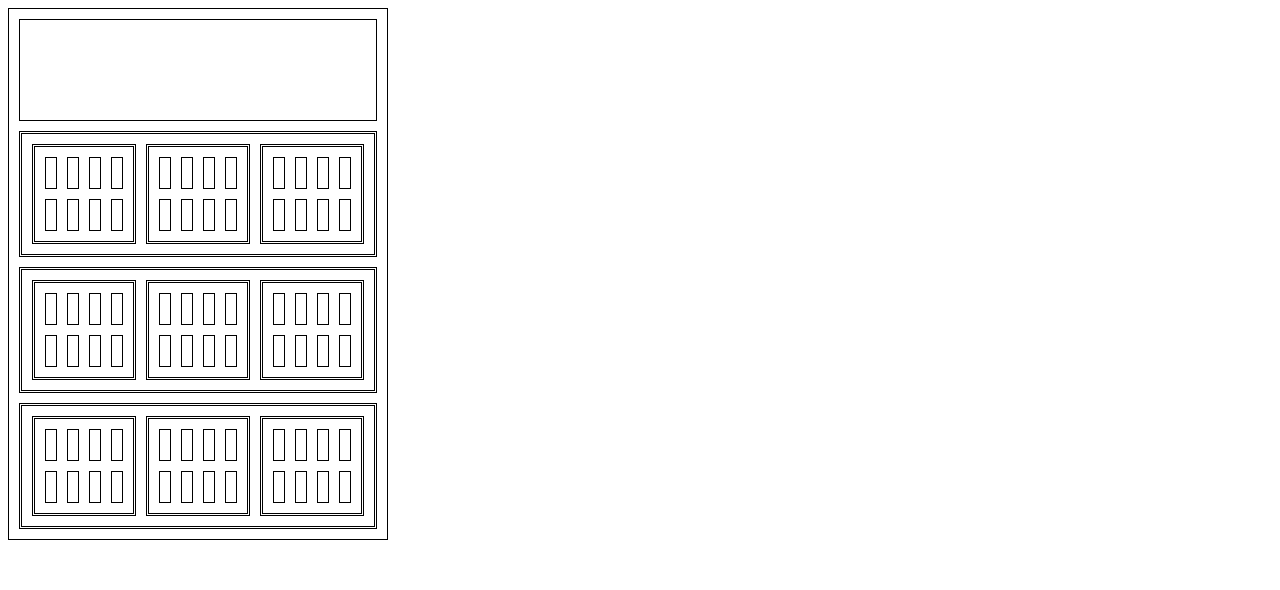
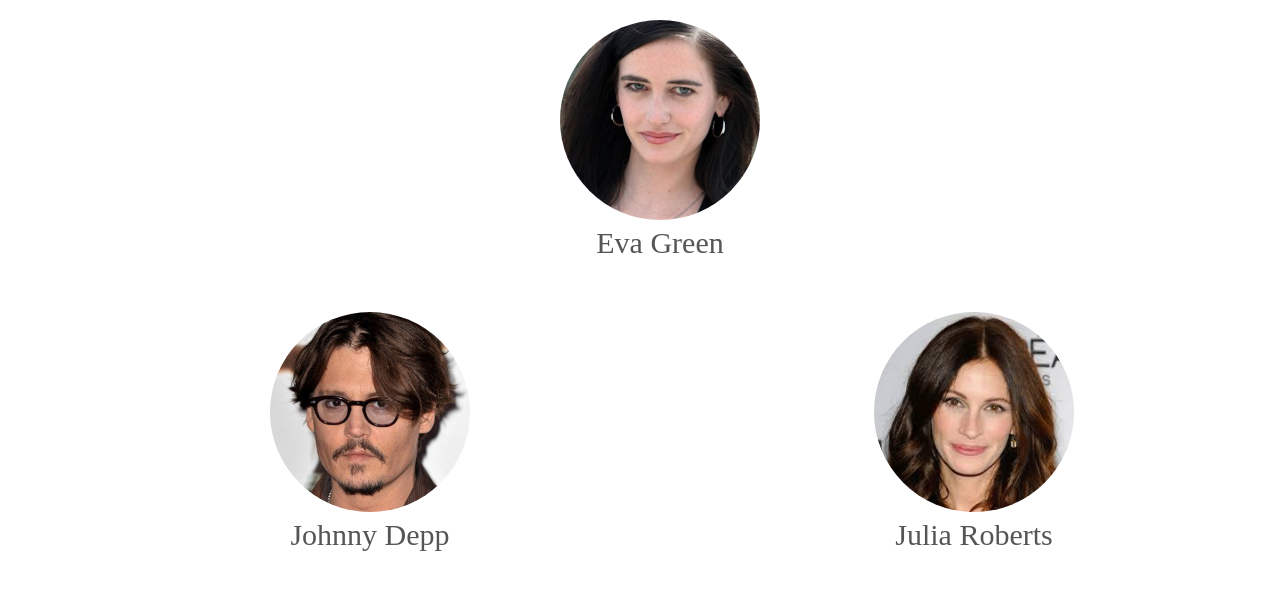
Before and after one commit to dhovhannisyan/HTML, a plain HTML site: page index.html in a window 1280 px wide. Drawn offline with Linux system fonts and the light colour scheme.

Commit message:
holiwood stars

```diff
--- a/css/style.css
+++ b/css/style.css
@@ -1,40 +1,54 @@
-main {
-	border: 1px solid;
-	padding: 0 10px;
-	display: inline-block;
+body {
+  margin: 0;
+  padding: 0;
+
+}
+.container {
+
+  padding: 20px;
 }
 
-.empty {
-	padding: 50px 150px;
-	margin: 10px 0;
-	border: 1px solid;
+div p {
+  text-align: center;
+  font-size: 30px;
+  font-family: Padauk;
+  padding: 2px 0;
+  margin: 0;
+  color: #555;
+  width: inherit;
 }
 
-ul {
-  list-style: none;
-  -webkit-padding-start: 0;
-  margin: 0;
+img {
+  height: 200px;
+  border-radius: 50%;
 }
 
-li {
-	border: 1px solid;
-	padding: 15px 5px;
-	float: left;
-  margin-right: 10px;
-	margin-top: 10px;
+p:hover {
+  cursor: pointer;
+  padding: 0;
+  font-size: 32px;
+  color: #9f5858;
 }
 
-.item {
-  border-style: double;
-  padding: 0 0 10px 10px;
-  margin: 0 10px 10px 0;
-  float: left
+.container div:nth-child(1){
+  margin-left: 540px;
+  padding: 0;
 }
 
-.inner {
-	margin-bottom: 10px;
-	padding: 10px 0 0 10px;
-	border-style: double;
-	float: left;
-	clear: both;
+.container div:nth-child(1) p{
+  width: 200px;
 }
+
+.container div:nth-child(1) p:hover {
+  padding: 1px 0 0 0;
+}
+
+.container div:nth-child(2){
+  display: inline-block;
+  margin: 50px 0 0 250px;
+}
+
+.container div:nth-child(3){
+  display: inline-block;
+  margin: 50px 0 0 400px;
+}
--- a/index.html
+++ b/index.html
@@ -2,165 +2,27 @@
 <!DOCTYPE html>
 <html>
 <head>
-  <title> Squares </title>
+  <title></title>
   <link rel="stylesheet" type="text/css" href="css/style.css">
 </head>
 <body>
-  <main>
 
-    <div class="empty"></div>
-
-    <div class="inner">
-
-      <div class="item">
-        <ul>
-          <li></li>
-          <li></li>
-          <li></li>
-          <li></li>
-        </ul>
-        <ul>
-          <li></li>
-          <li></li>
-          <li></li>
-          <li></li>
-        </ul>
-      </div>
-
-      <div class="item">
-        <ul>
-          <li></li>
-          <li></li>
-          <li></li>
-          <li></li>
-        </ul>
-        <ul>
-          <li></li>
-          <li></li>
-          <li></li>
-          <li></li>
-        </ul>
-      </div>
-
-      <div class="item">
-        <ul>
-          <li></li>
-          <li></li>
-          <li></li>
-          <li></li>
-        </ul>
-        <ul>
-          <li></li>
-          <li></li>
-          <li></li>
-          <li></li>
-        </ul>
-      </div>
-
+  <div class="container">
+    <div>
+      <img src="images/eva-green.jpg">
+      <p>Eva Green</p>
     </div>
 
-  <!-- next goes same code -->
-
-    <div class="inner">
-
-      <div class="item">
-        <ul>
-          <li></li>
-          <li></li>
-          <li></li>
-          <li></li>
-        </ul>
-        <ul>
-          <li></li>
-          <li></li>
-          <li></li>
-          <li></li>
-        </ul>
-      </div>
-
-      <div class="item">
-        <ul>
-          <li></li>
-          <li></li>
-          <li></li>
-          <li></li>
-        </ul>
-        <ul>
-          <li></li>
-          <li></li>
-          <li></li>
-          <li></li>
-        </ul>
-      </div>
-
-      <div class="item">
-        <ul>
-          <li></li>
-          <li></li>
-          <li></li>
-          <li></li>
-        </ul>
-        <ul>
-          <li></li>
-          <li></li>
-          <li></li>
-          <li></li>
-        </ul>
-      </div>
-
+    <div>
+      <img src="images/johnny-depp.jpg">
+      <p>Johnny Depp</p>
     </div>
 
-
-
-    <div class="inner">
-      <div class="item">
-        <ul>
-          <li></li>
-          <li></li>
-          <li></li>
-          <li></li>
-        </ul>
-        <ul>
-          <li></li>
-          <li></li>
-          <li></li>
-          <li></li>
-        </ul>
-      </div>
-
-      <div class="item">
-        <ul>
-          <li></li>
-          <li></li>
-          <li></li>
-          <li></li>
-        </ul>
-        <ul>
-          <li></li>
-          <li></li>
-          <li></li>
-          <li></li>
-        </ul>
-      </div>
-
-      <div class="item">
-        <ul>
-          <li></li>
-          <li></li>
-          <li></li>
-          <li></li>
-        </ul>
-        <ul>
-          <li></li>
-          <li></li>
-          <li></li>
-          <li></li>
-        </ul>
-      </div>
-
+    <div>
+      <img src="images/julia-roberts.jpeg">
+      <p>Julia Roberts</p>
     </div>
 
-  </main>
-
+  </div>
 </body>
 </html>
```
Also changed, not shown: images/eva-green.jpg (added), images/google.jpeg (deleted), images/icons.jpg (added), images/johnny-depp.jpg (added), images/julia-roberts.jpeg (added).
